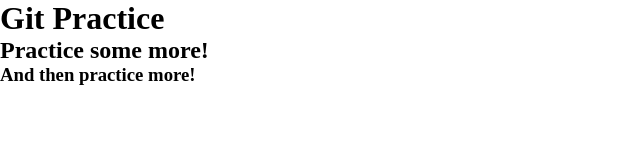
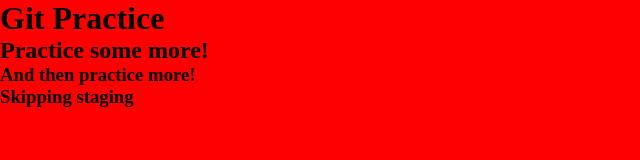
Before and after one commit to grigor92azatian/git-practice, a plain HTML site: page index.html in a window 1280 px wide. Shown: the whole page, without its empty margins (0-640 px from the left). Drawn offline with Linux system fonts and the light colour scheme.

Commit message:
skipped staging area

```diff
--- a/index.html
+++ b/index.html
@@ -8,6 +8,7 @@
     <h1>Git Practice</h1>
     <h2>Practice some more!</h2>
     <h3>And then practice more!</h3>
+    <h3>Skipping staging</h3>
     <script src="script.js"></script>
 </body>
 </html>
--- a/script.js
+++ b/script.js
@@ -1 +1,2 @@
 console.log("Hello World!");
+console.log("Skipped staging area and went directly to commit");
--- a/styles.css
+++ b/styles.css
@@ -3,3 +3,7 @@
     padding: 0;
     margin: 0;
 }
+
+body{
+    background-color: red;
+}
```
